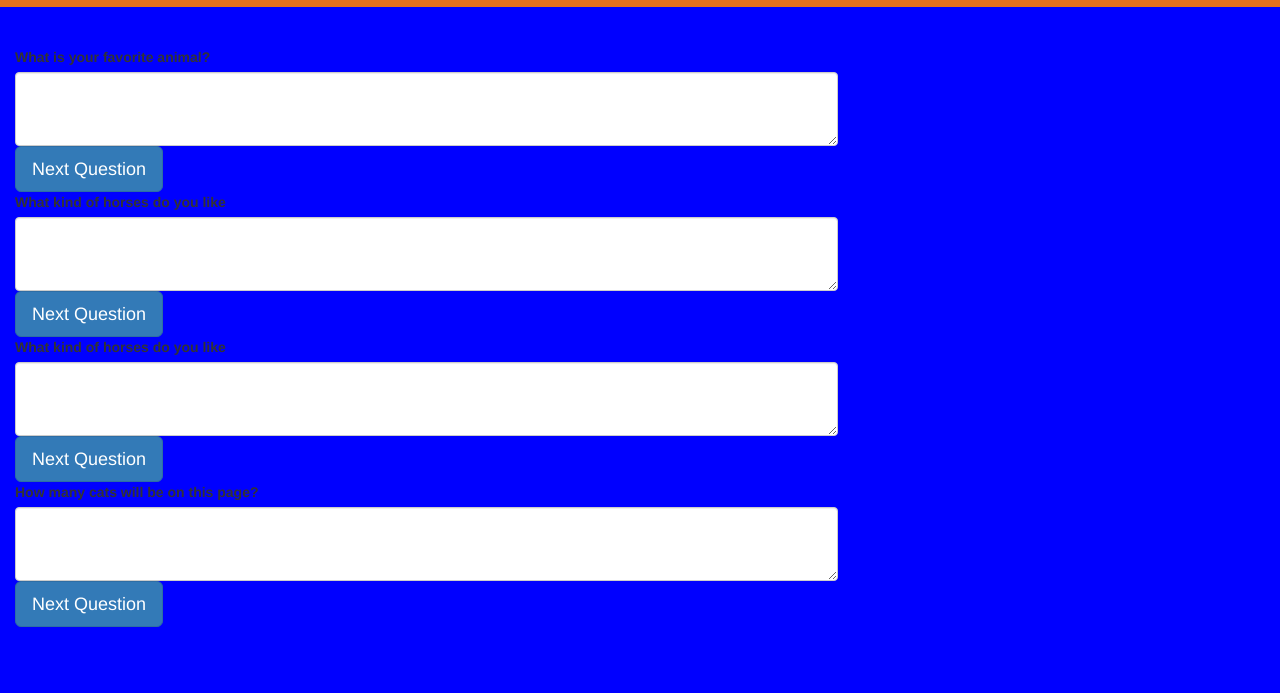
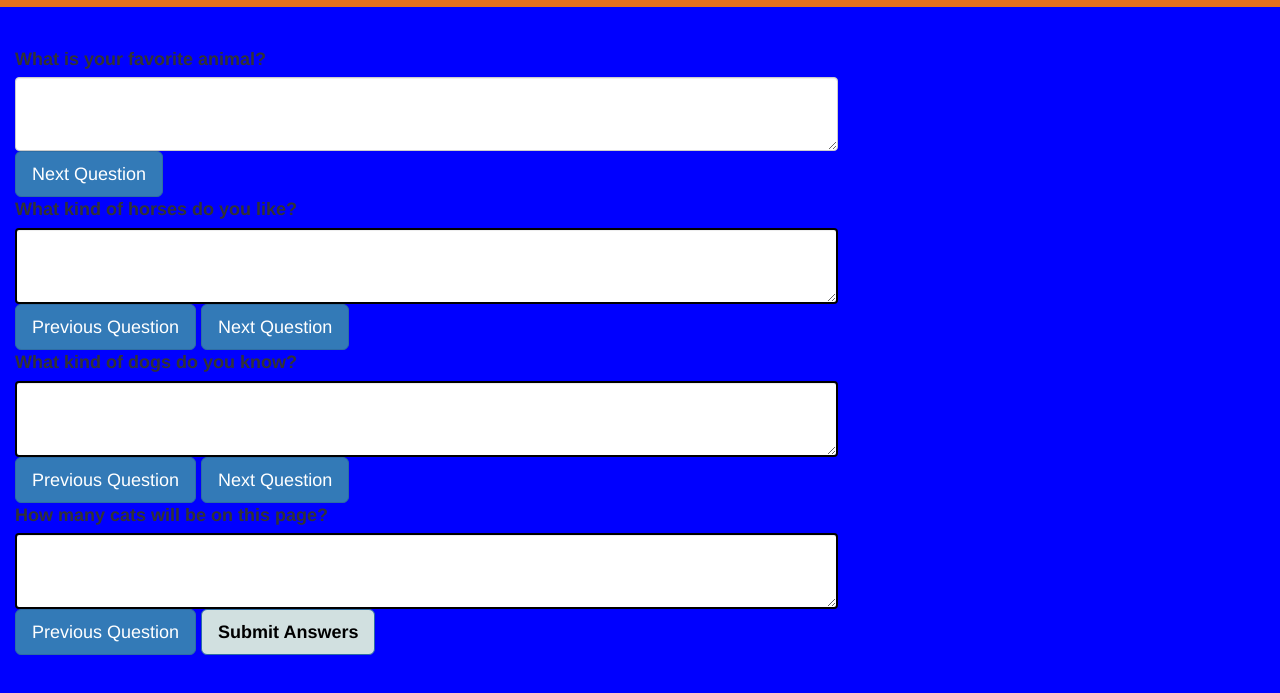
Before and after one commit to Wally142/Gen10Questionaire, a website: page public/index.html in a window 1280 px wide. Shown: the part 63-756 px from the top of the page. Drawn offline with nearby package versions, Linux system fonts and the light colour scheme.

Commit message:
buttonsIn

```diff
--- a/public/index.html
+++ b/public/index.html
@@ -10,6 +10,23 @@
     input[type="text"] {
         width: 300px;
         height: 60px;
+    }
+    #question1{
+        font-size: large;
+    }
+    #question2{
+        font-size: large;
+    }
+    #question3{
+        font-size: large;
+    }
+    #question4{
+        font-size: large;
+    }
+    #answers{
+        color:black;
+        background: #d1e0e0;
+        font-weight: bold;
     }
 </style>
 
@@ -25,22 +42,26 @@
         <div class="col-md-8" id="question1">
             <label for="questionOne">What is your favorite animal?</label>
             <textarea class="form-control" rows="3" id="questionOne"></textarea>
+
             <button type="button" class="btn btn-primary btn-lg" id="question1Button">Next Question</button>
         </div>
         <div class="col-md-8" id="question2">
-            <label for="questionOne">What kind of horses do you like</label>
-            <textarea class="form-control" rows="3" id="questionTwo"></textarea>
-            <button type="button" class="btn btn-primary btn-lg" id="question2Button">Next Question</button>
+            <label for="questionOne"><font>What kind of horses do you like?</font></label>
+            <textarea class="form-control" rows="3" style="border: solid black 2px" id="questionTwo"></textarea>
+            <button type="button" class="btn btn-primary btn-lg" id="question2PreviousButton">Previous Question</button>
+            <button type="button" class="btn btn-primary btn-lg" id="question2NextButton">Next Question</button>
         </div>
         <div class="col-md-8" id="question3">
-            <label for="questionOne">What kind of horses do you like</label>
-            <textarea class="form-control" rows="3" id="questionThree"></textarea>
-            <button type="button" class="btn btn-primary btn-lg" id="question3Button">Next Question</button>
+            <label for="questionOne">What kind of dogs do you know?</label>
+            <textarea class="form-control" rows="3" style="border: solid black 2px" id="questionThree"></textarea>
+            <button type="button" class="btn btn-primary btn-lg" id="question3PreviousButton">Previous Question</button>
+            <button type="button" class="btn btn-primary btn-lg" id="question3NextButton">Next Question</button>
         </div>
         <div class="col-md-8" id="question4">
             <label for="questionOne">How many cats will be on this page?</label>
-            <textarea class="form-control" rows="3" id="questionFour"></textarea>
-            <button type="button" class="btn btn-primary btn-lg" id="question4Button">Next Question</button>
+            <textarea class="form-control" rows="3" style="border: solid black 2px" id="questionFour"></textarea>
+            <button type="button" class="btn btn-primary btn-lg" id="question4PreviousButton">Previous Question</button>
+            <button type="button" class="btn btn-primary btn-lg" id="answers">Submit Answers</button>
         </div>
         <link rel="stylesheet" href="https://maxcdn.bootstrapcdn.com/bootstrap/3.3.7/css/bootstrap.min.css" integrity="sha384-BVYiiSIFeK1dGmJRAkycuHAHRg32OmUcww7on3RYdg4Va+PmSTsz/K68vbdEjh4u"
             crossorigin="anonymous">
```
